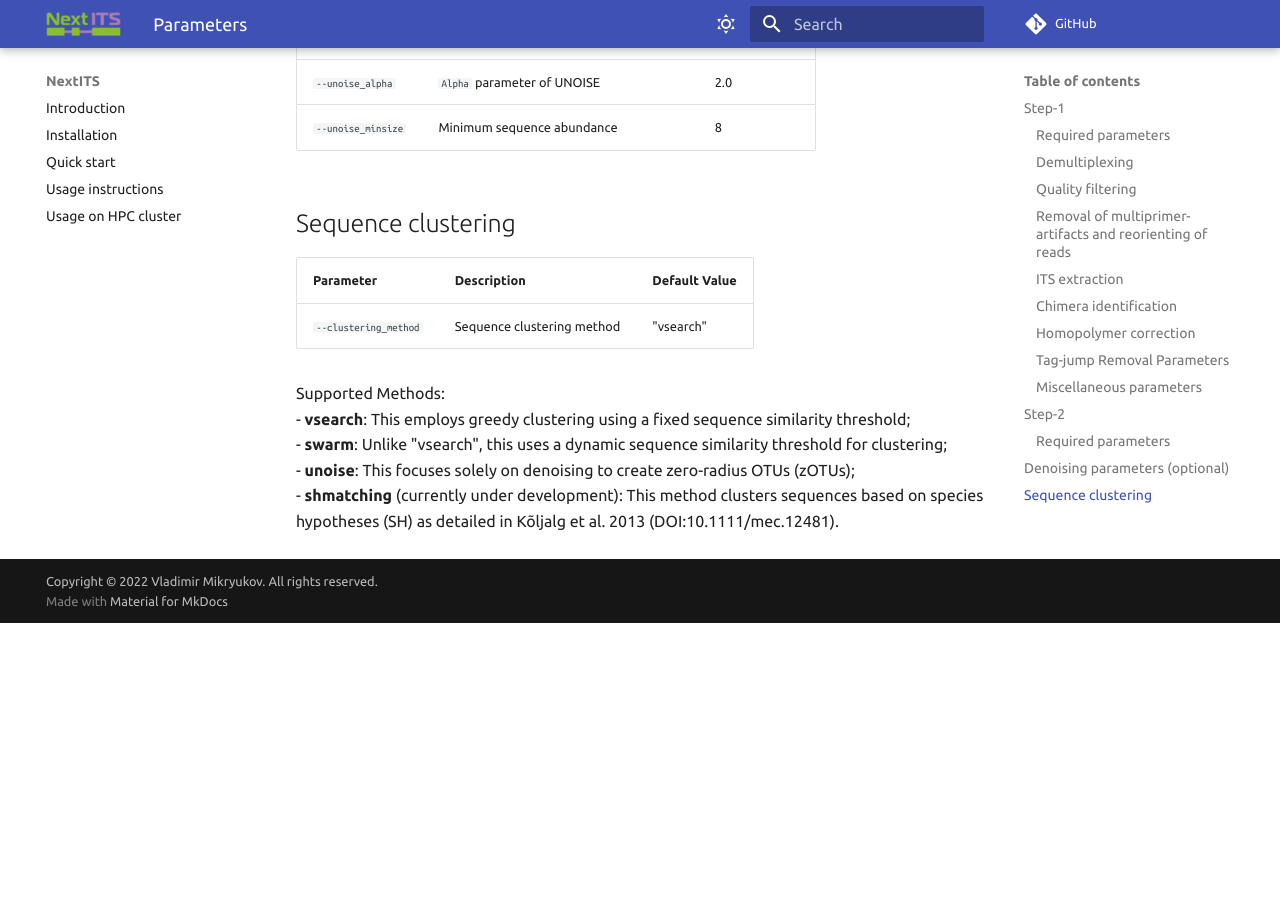
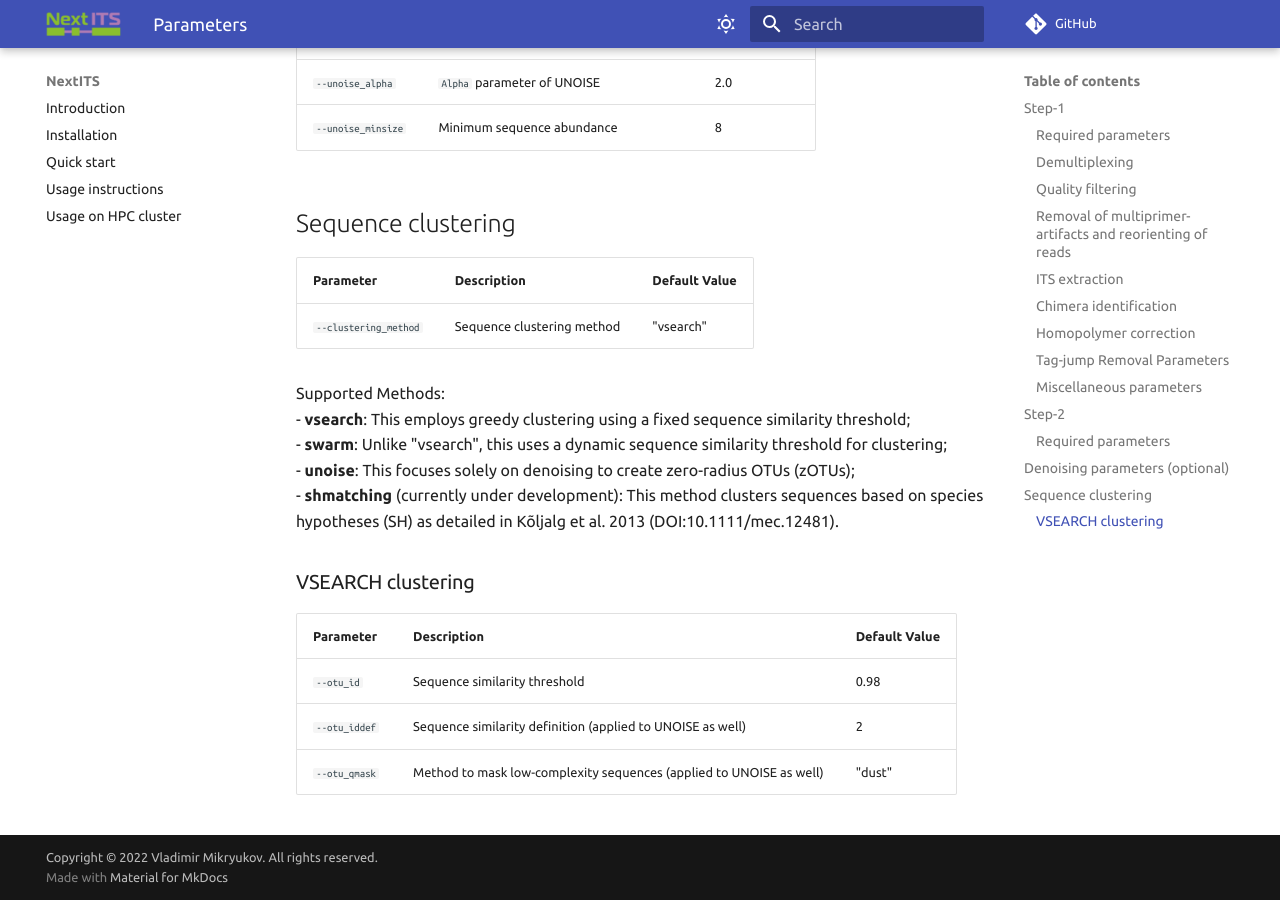
Before and after one commit to Next-ITS/nextits.github.io, an MkDocs documentation site: the page built from docs/parameters.md, in a window 1280 px wide and 900 px high, scrolled down 4107 px. Built offline with MkDocs 1.6.1 and Material for MkDocs 9.7.7, drawn with Linux system fonts in a browser that asks for light colours; comment, search, counter and statistics services are not loaded; before the commit the page ends 4730 px from its top, so only the background shows below that.

Commit message:
step-2, vsearch

```diff
--- a/docs/parameters.md
+++ b/docs/parameters.md
@@ -136,3 +136,12 @@ Supported Methods:
 - **swarm**: Unlike "vsearch", this uses a dynamic sequence similarity threshold for clustering;
 - **unoise**: This focuses solely on denoising to create zero-radius OTUs (zOTUs);
 - **shmatching** (currently under development): This method clusters sequences based on species hypotheses (SH) as detailed in Kõljalg et al. 2013 (DOI:10.1111/mec.12481).
+
+
+### VSEARCH clustering
+
+| Parameter     | Description                                                         | Default Value |
+| ------------- | ------------------------------------------------------------------- | ------------- |
+| `--otu_id`    | Sequence similarity threshold                                       | 0.98          |
+| `--otu_iddef` | Sequence similarity definition (applied to UNOISE as well)          | 2             |
+| `--otu_qmask` | Method to mask low-complexity sequences (applied to UNOISE as well) | "dust"        |
```
